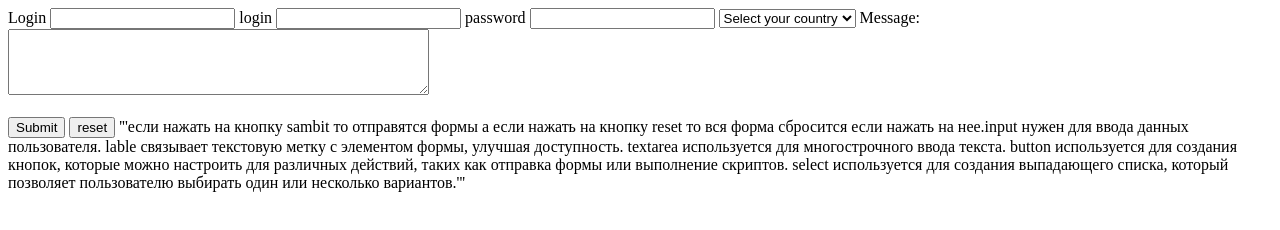
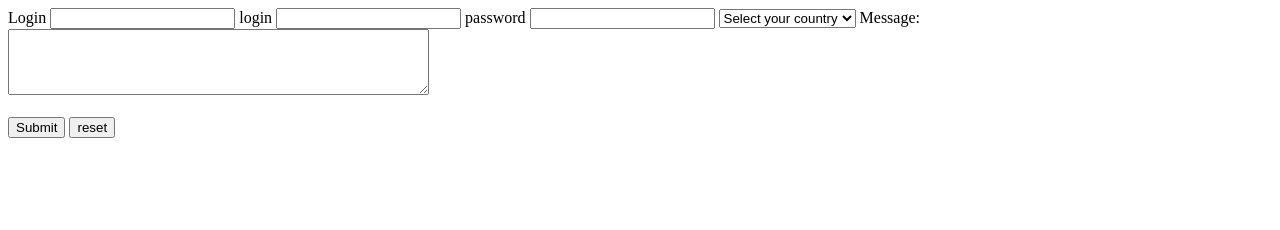
Before and after one commit to Ruslan408870/web.Ruslan, a plain HTML site: page 2.1/index.html in a window 1280 px wide. Drawn offline with Linux system fonts and the light colour scheme.

Commit message:
Update index.html

```diff
--- a/2.1/index.html
+++ b/2.1/index.html
@@ -31,12 +31,12 @@
       <button type="submit">Submit</button>
       <button type="reset">reset</button>
 
-'''если нажать на кнопку sambit то отправятся формы а если нажать на кнопку reset то вся форма сбросится
+<!--если нажать на кнопку sambit то отправятся формы а если нажать на кнопку reset то вся форма сбросится
 если нажать на нее.input нужен для ввода данных пользователя. lable связывает текстовую метку с элементом
 формы, улучшая доступность. textarea используется для многострочного ввода текста.
 button используется для создания кнопок, которые можно настроить для различных действий, таких как отправка
 формы или выполнение скриптов. select используется для создания выпадающего списка, который позволяет
-пользователю выбирать один или несколько вариантов.'''
+пользователю выбирать один или несколько вариантов.-->
 
 
 
```
